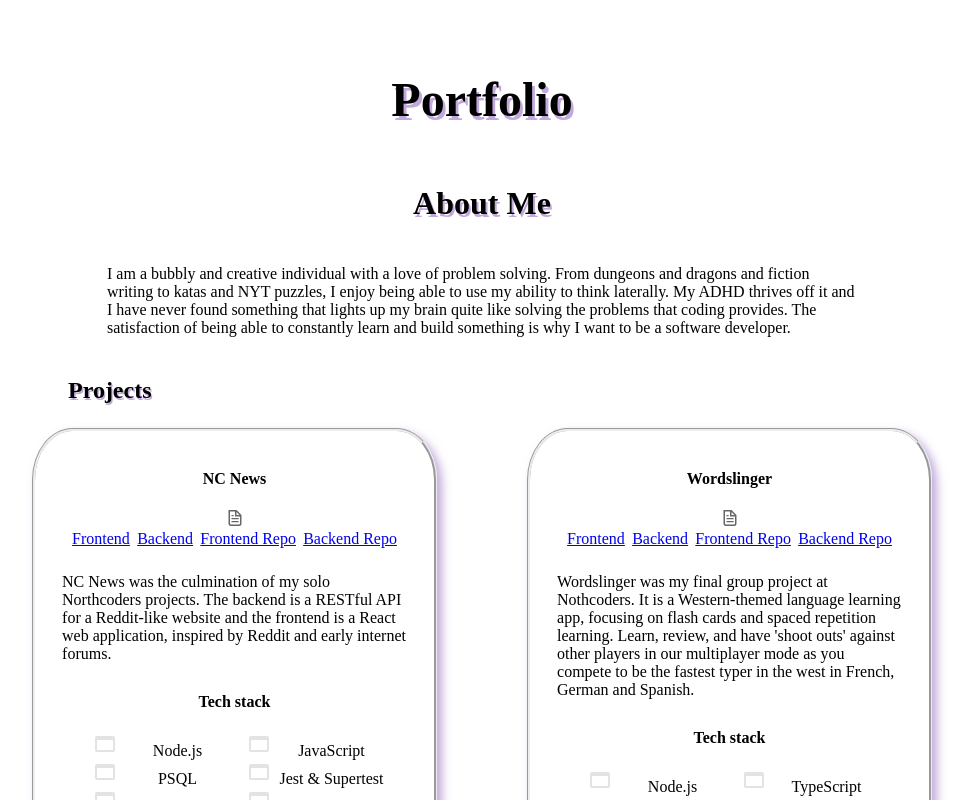
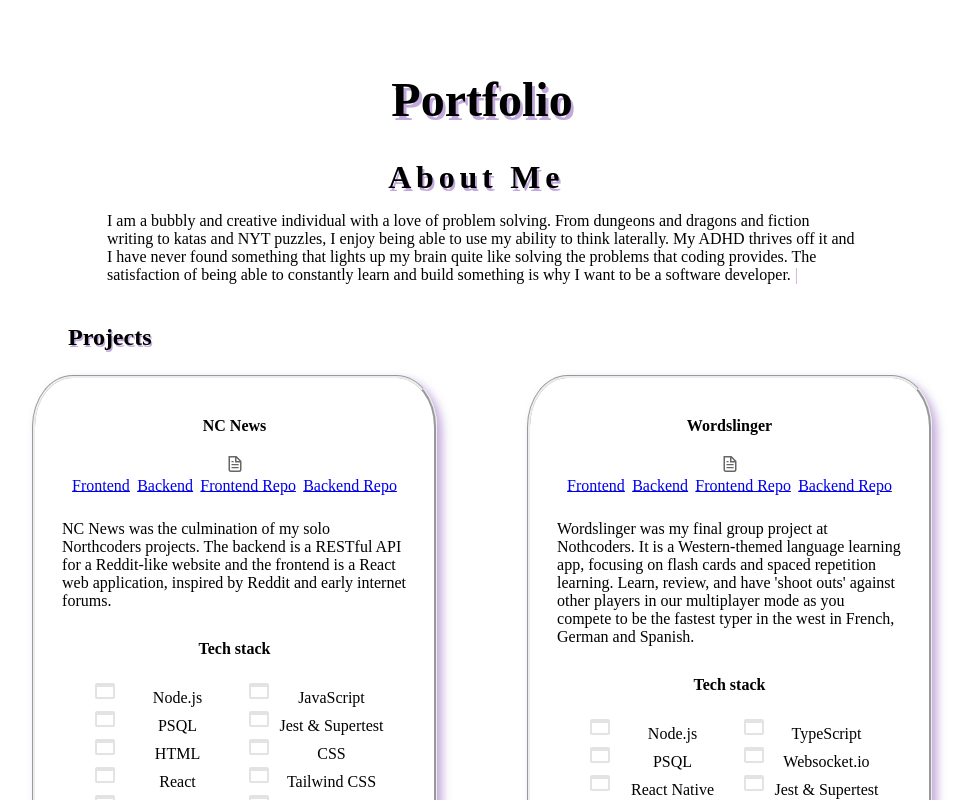
Before and after one commit to artiechokeheart/portfolio, a Next.js app: page / in a window 1280 px wide. Shown: the top 800 px of the page, without its empty margins (158-1131 px from the left). Built offline with nearby package versions, Linux system fonts and the light colour scheme.

Commit message:
Add animation to elements

```diff
--- a/src/Components/Header.js
+++ b/src/Components/Header.js
@@ -2,10 +2,10 @@ import { Suspense } from "react";
 
 export default function Header() {
   return (
-    <div>
+    <header>
       <Suspense>
         <h1 className="Header">Portfolio</h1>
       </Suspense>
-    </div>
+    </header>
   );
 }
--- a/src/Components/Info.js
+++ b/src/Components/Info.js
@@ -1,15 +1,19 @@
+"use client";
+import { Fragment } from "react";
+import { useState, useEffect } from "react";
+
 export default function Info() {
   return (
     <article className="Profile">
-      <h2>About Me</h2>
-      <p>
+      <h2 className="typeWriter">About Me</h2>
+      <p className="introduction">
         I am a bubbly and creative individual with a love of problem solving.
         From dungeons and dragons and fiction writing to katas and NYT puzzles,
         I enjoy being able to use my ability to think laterally. My ADHD thrives
         off it and I have never found something that lights up my brain quite
         like solving the problems that coding provides. The satisfaction of
         being able to constantly learn and build something is why I want to be a
-        software developer.
+        software developer. <span className="blinkingText">|</span>
       </p>
     </article>
   );
--- a/src/app/global.css
+++ b/src/app/global.css
@@ -15,8 +15,6 @@ h1 {
 	text-align: center;
 	font-size: 3rem;
 	font-weight: bold;
-
-
 }
 
 .Profile {
@@ -34,11 +32,12 @@ h3 {
 
 h2 {
 	text-align: center;
-
 	font-size: 2em;
+	padding-right: 1%;
 }
 
-.Profile > p {
+.Profile {
+	display: flex;
 	font-size: 1rem;
 }
 
@@ -99,3 +98,40 @@ h2 {
 	  color-scheme: dark;
 	}
   }
+
+
+.typeWriter {
+	overflow: hidden;
+	border-right: .15em solid rgba(179, 147, 211, 0.8);
+	white-space: nowrap;
+	margin: 0 auto;
+	letter-spacing: .15em;
+	animation:
+	  typing 1.5s steps(20, end),
+	  blink-caret .75s step-end infinite;
+  }
+
+  @keyframes typing {
+	from { width: 0 }
+	to { width: 25%}
+  }
+
+  @keyframes blink-caret {
+	from, to { border-color: transparent }
+	50% { border-color: rgba(179, 147, 211, 0.8); }
+  }
+
+.blinkingText {
+	justify-self: flex-end;
+	text-align: center;
+	font-size: inherit;
+	animation: blink 1s infinite;
+}
+@keyframes blink {
+	from, to {color: transparent}
+	50%  {color: rgba(179, 147, 211, 0.8);}
+}
+
+/* .introduction {
+}
+make each sentence its own p tag or its own span, line by line reveal the text as with the heading. Start it after the heading */
```
Also changed, not shown: src/Components/useTypeWriter.js (added, +22 -0 lines).
